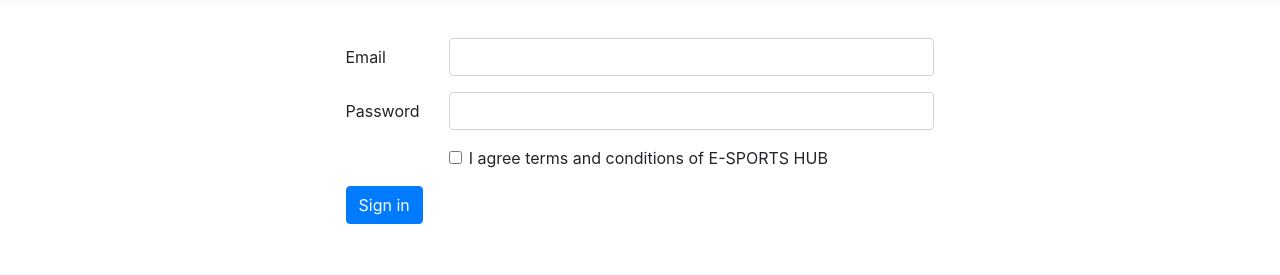
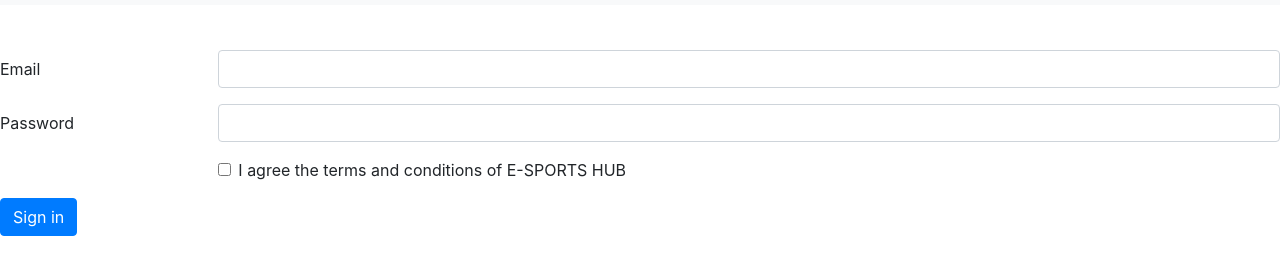
Before and after one commit to killer944/Web-Project, a plain HTML site: page login.html in a window 1280 px wide. Shown: the part 51-326 px from the top of the page. Drawn offline with nearby package versions, Linux system fonts and the light colour scheme.

Commit message:
login form updated

```diff
--- a/login.html
+++ b/login.html
@@ -47,38 +47,32 @@
         </ul>
       </div>
     </nav>
-<form>
-  <div style="margin: auto; width: 589px; margin-top: 33px;">
-  <div class="form-group row">
+    <form style="margin-top: 45px;">
+      <div class="row mb-3">
         <label for="inputEmail3" class="col-sm-2 col-form-label">Email</label>
         <div class="col-sm-10">
           <input type="email" class="form-control" id="inputEmail3">
         </div>
       </div>
-  <div class="form-group row">
+      <div class="row mb-3">
         <label for="inputPassword3" class="col-sm-2 col-form-label">Password</label>
         <div class="col-sm-10">
           <input type="password" class="form-control" id="inputPassword3">
         </div>
       </div>
 
-  <div class="form-group row">
-    <div class="col-sm-2"></div>
-    <div class="col-sm-10">
+      </fieldset>
+      <div class="row mb-3">
+        <div class="col-sm-10 offset-sm-2">
           <div class="form-check">
             <input class="form-check-input" type="checkbox" id="gridCheck1">
             <label class="form-check-label" for="gridCheck1">
-          I agree terms and conditions of E-SPORTS HUB
+            I agree the terms and conditions of E-SPORTS HUB
             </label>
           </div>
         </div>
       </div>
-  <div class="form-group row">
-    <div class="col-sm-10">
       <button type="submit" class="btn btn-primary">Sign in</button>
-    </div>
-  </div>
-</div>
     </form>
 
 
```
Lines whose indentation alone changed are shown as unchanged.
